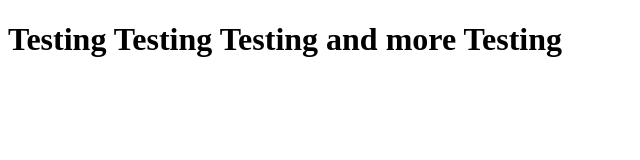
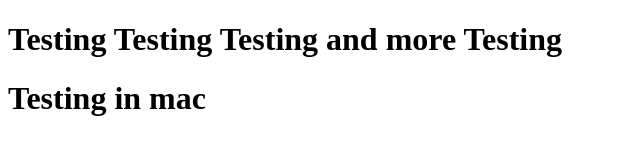
Before and after one commit to Aitorgoyare/DemoCode, a plain HTML site: page index.html in a window 1280 px wide. Shown: the whole page, without its empty margins (0-640 px from the left). Drawn offline with Linux system fonts and the light colour scheme.

Commit message:
adding more changes to the document from my mac

```diff
--- a/index.html
+++ b/index.html
@@ -8,6 +8,7 @@
     </head>
     <body>
         <h1>Testing Testing Testing and more Testing</h1>
+        <h1>Testing in mac </h1>
 
     </body>
     </html>
```
